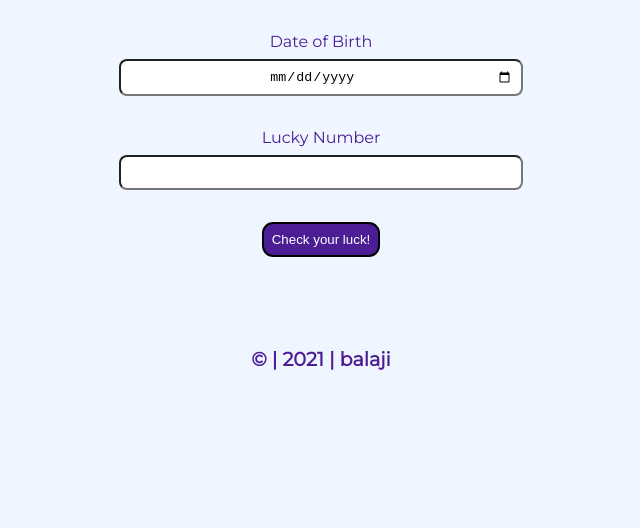
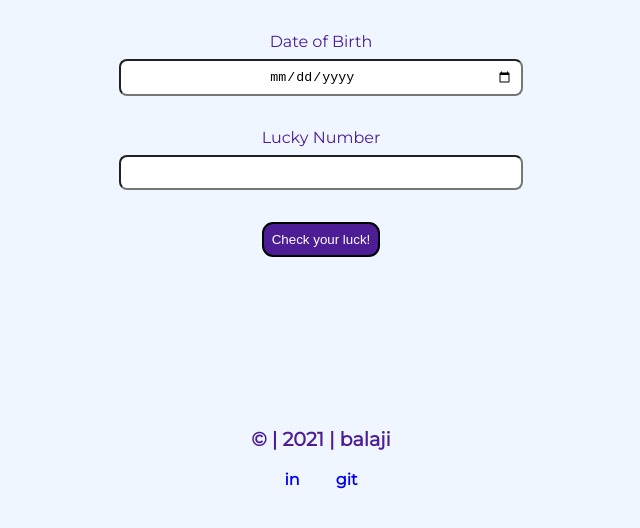
Before and after one commit to BalajiHarinath/birthday-lucky, a plain HTML site: page index.html in a window 1280 px wide. Shown: the part 90-618 px from the top of the page, without its empty margins (319-959 px from the left). Drawn offline with Linux system fonts and the light colour scheme.

Commit message:
refactor : added profile links

```diff
--- a/index.html
+++ b/index.html
@@ -19,6 +19,14 @@
 
     <footer>
         <p>© | 2021 | balaji </p>
+        <ul class="list-non-bullet">
+            <li class="list-item-inline">
+                <a class="link" href="https://www.linkedin.com/in/balaji-harinath-90a56518a">in</a>
+            </li>
+            <li class="list-item-inline">
+                <a class="link" href="https://github.com/BalajiHarinath">git</a>
+            </li>
+        </ul>
     </footer>
 </body>
 </html>
--- a/styles.css
+++ b/styles.css
@@ -47,7 +47,24 @@ p{
     font-size: larger;
 }
 
+.list-non-bullet {
+    list-style: none;
+    font-weight: bolder;
+    display: block;
+    text-align: center;
+    padding-inline-start: 0px;
+}
+
+.list-item-inline {
+    display: inline;
+    padding: 1rem;
+}
+
+a{
+    text-decoration: none;
+}
+
 footer p{
-    padding-top: 2rem;
+    padding-top: 7rem;
     text-align: center;
 }
```
